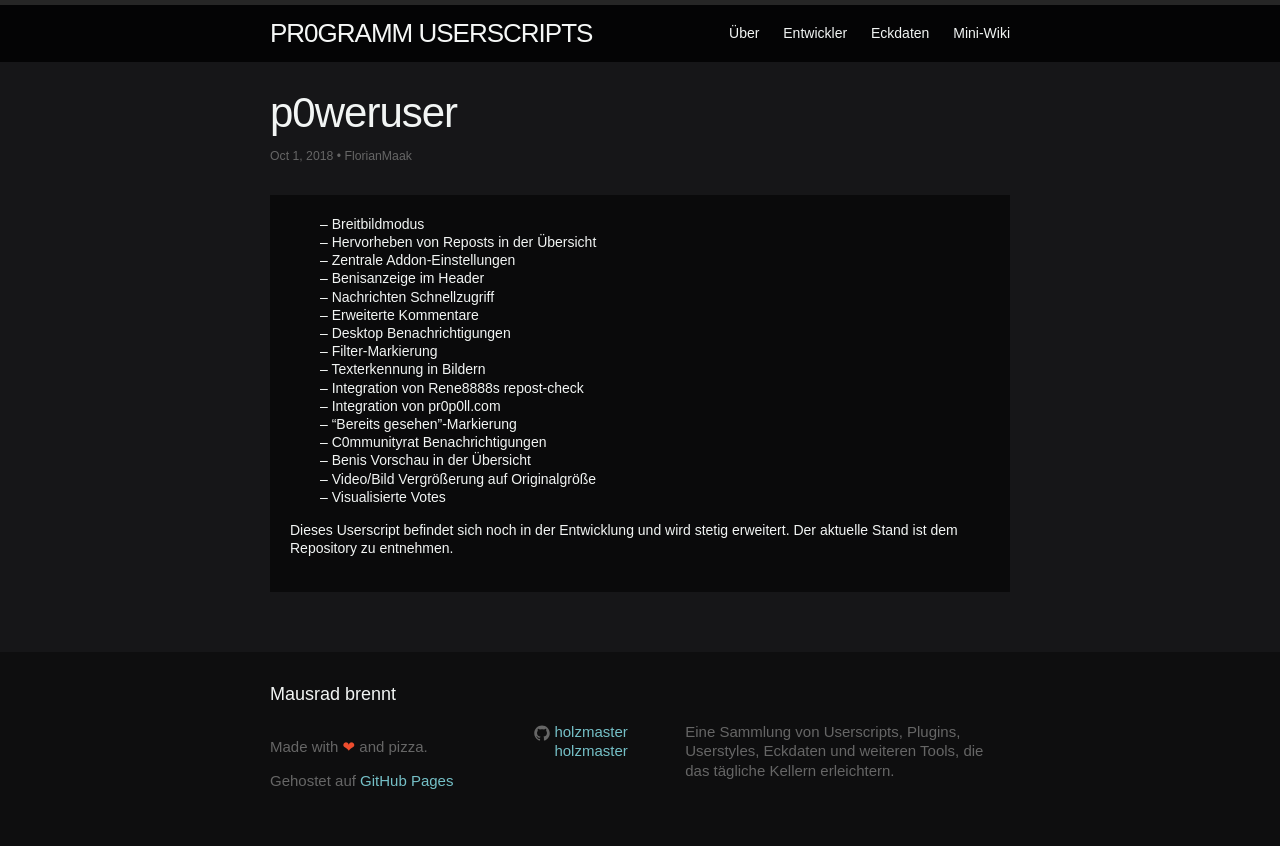
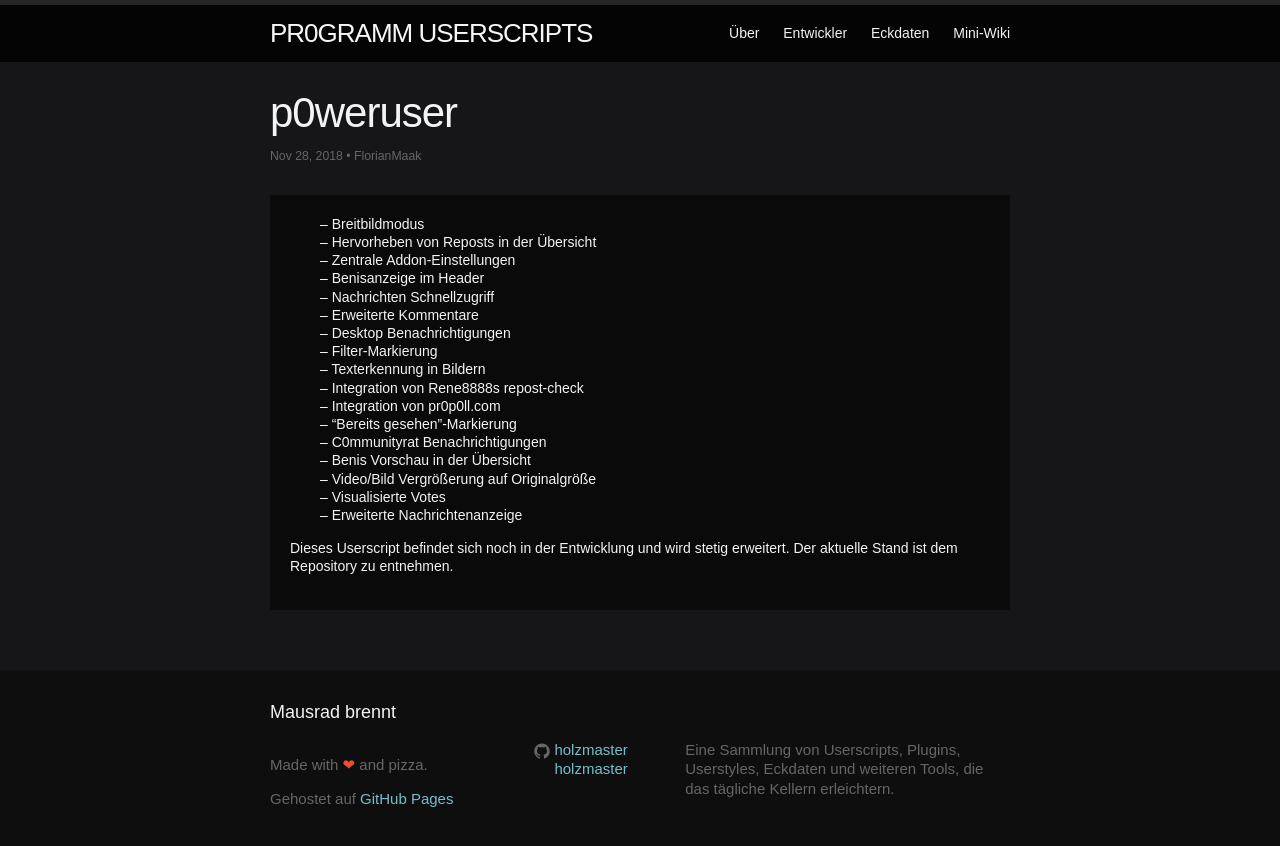
Before and after one commit to holzmaster/userscripts, a Jekyll site: the page built from _posts/2018-11-28-p0weruser.md, in a window 1280 px wide. Shown: the top 846 px of the page. Built offline with Jekyll 4.4.1, drawn with Linux system fonts in a browser that asks for light colours.

```diff
--- a/_posts/2018-10-01-p0weruser.md
+++ b/_posts/2018-11-28-p0weruser.md
@@ -24,6 +24,7 @@
 - Benis Vorschau in der Übersicht
 - Video/Bild Vergrößerung auf Originalgröße
 - Visualisierte Votes
+- Erweiterte Nachrichtenanzeige
 
 Dieses Userscript befindet sich noch in der Entwicklung und wird stetig erweitert.
 Der aktuelle Stand ist dem Repository zu entnehmen.
```
